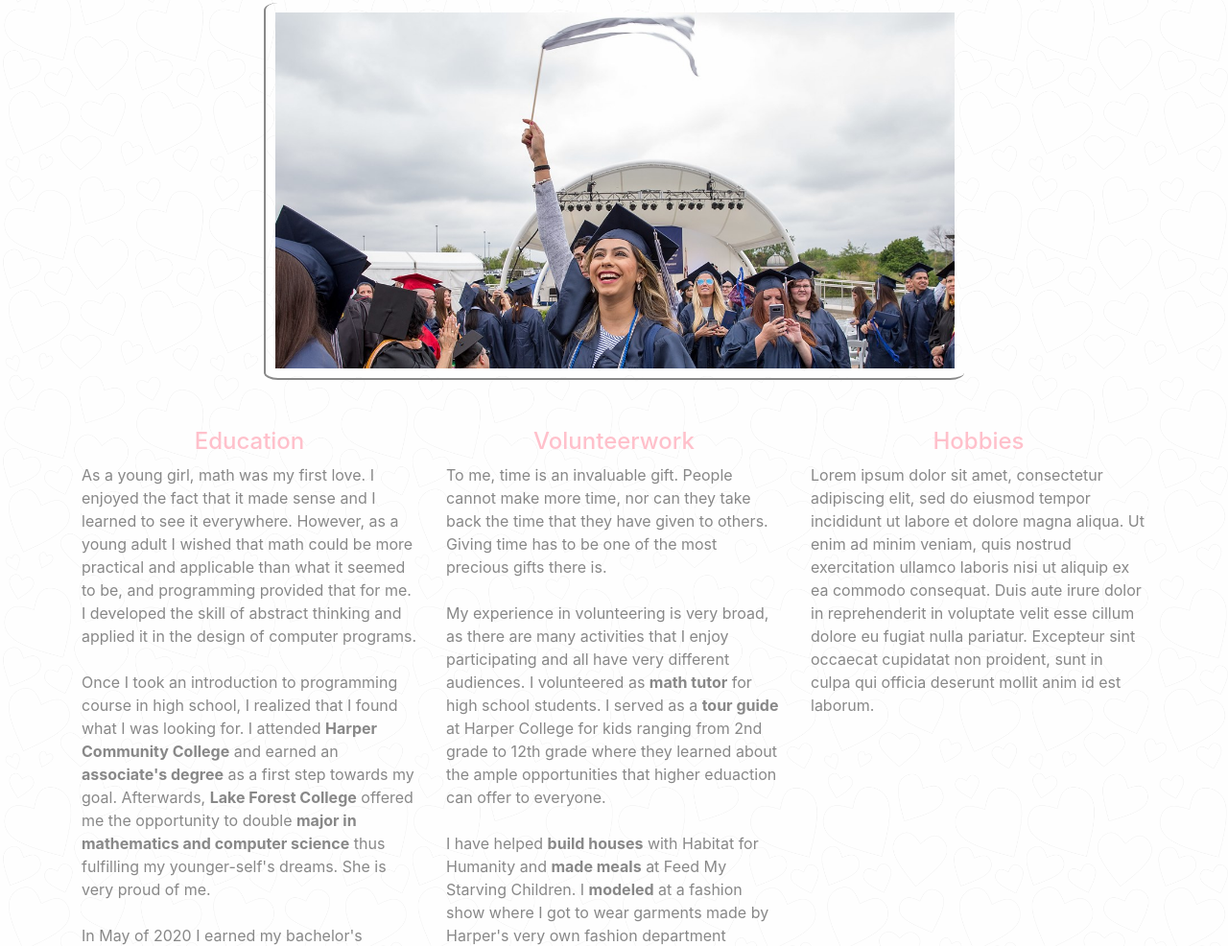
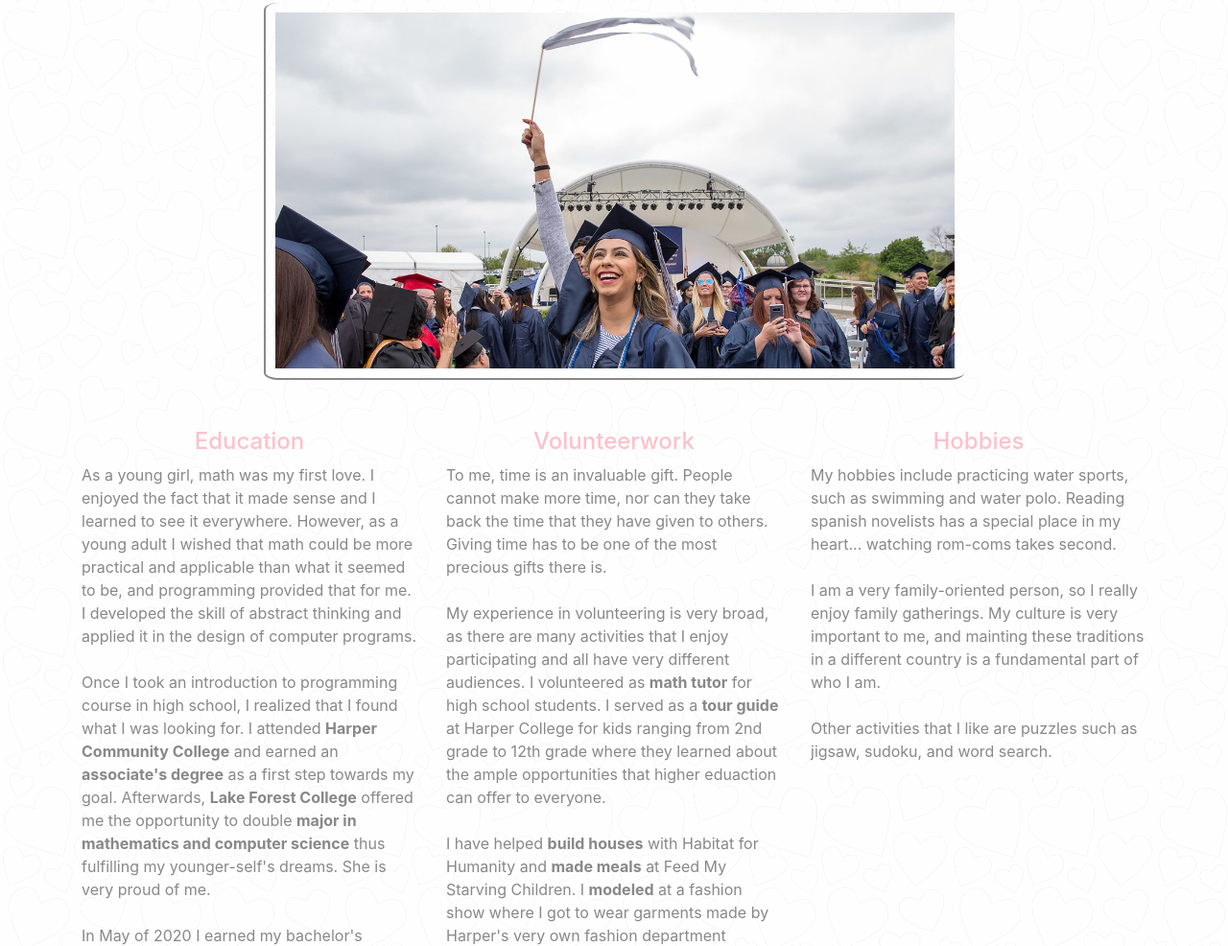
Before and after one commit to mirandalopez0/mirandalopez0.github.io, a plain HTML site: page index.html in a window 1280 px wide. Shown: the part 233-1219 px from the top of the page at 96% size. Drawn offline with Linux system fonts and the light colour scheme; a web font is replaced by a local one.

Commit message:
finished About page... finally

```diff
--- a/index.html
+++ b/index.html
@@ -82,14 +82,19 @@
           I have helped <strong>build houses</strong> with Habitat for Humanity and <strong>made meals</strong> at Feed My Starving Children.
           I <strong>modeled</strong> at a fashion show where I got to wear garments made by Harper's very own fashion department students. I also got to <strong>lead science events</strong> at various elementary schools that target underrepresented communities in the STEM field.
           <br><br>
-
           Everyone as a kid has the seed of curiousity, and somewhere along the line it gets lost. I just want to be a good person and help the seed in others grow.
 
         </p>
       </div>
       <div class="col-lg-4">
         <h4 class="text-center text-pink">Hobbies</h4>
-        <p class="text-grey">Lorem ipsum dolor sit amet, consectetur adipiscing elit, sed do eiusmod tempor incididunt ut labore et dolore magna aliqua. Ut enim ad minim veniam, quis nostrud exercitation ullamco laboris nisi ut aliquip ex ea commodo consequat. Duis aute irure dolor in reprehenderit in voluptate velit esse cillum dolore eu fugiat nulla pariatur. Excepteur sint occaecat cupidatat non proident, sunt in culpa qui officia deserunt mollit anim id est laborum.</p>
+        <p class="text-grey">
+          My hobbies include practicing water sports, such as swimming and water polo. Reading spanish novelists has a special place in my heart... watching rom-coms takes second.
+          <br><br>
+          I am a very family-oriented person, so I really enjoy family gatherings. My culture is very important to me, and mainting these traditions in a different country is a fundamental part of who I am.
+          <br><br>
+          Other activities that I like are puzzles such as jigsaw, sudoku, and word search.
+        </p>
       </div>
       <div class="col-lg-4"> </div>
       <!-- <ul >
```
